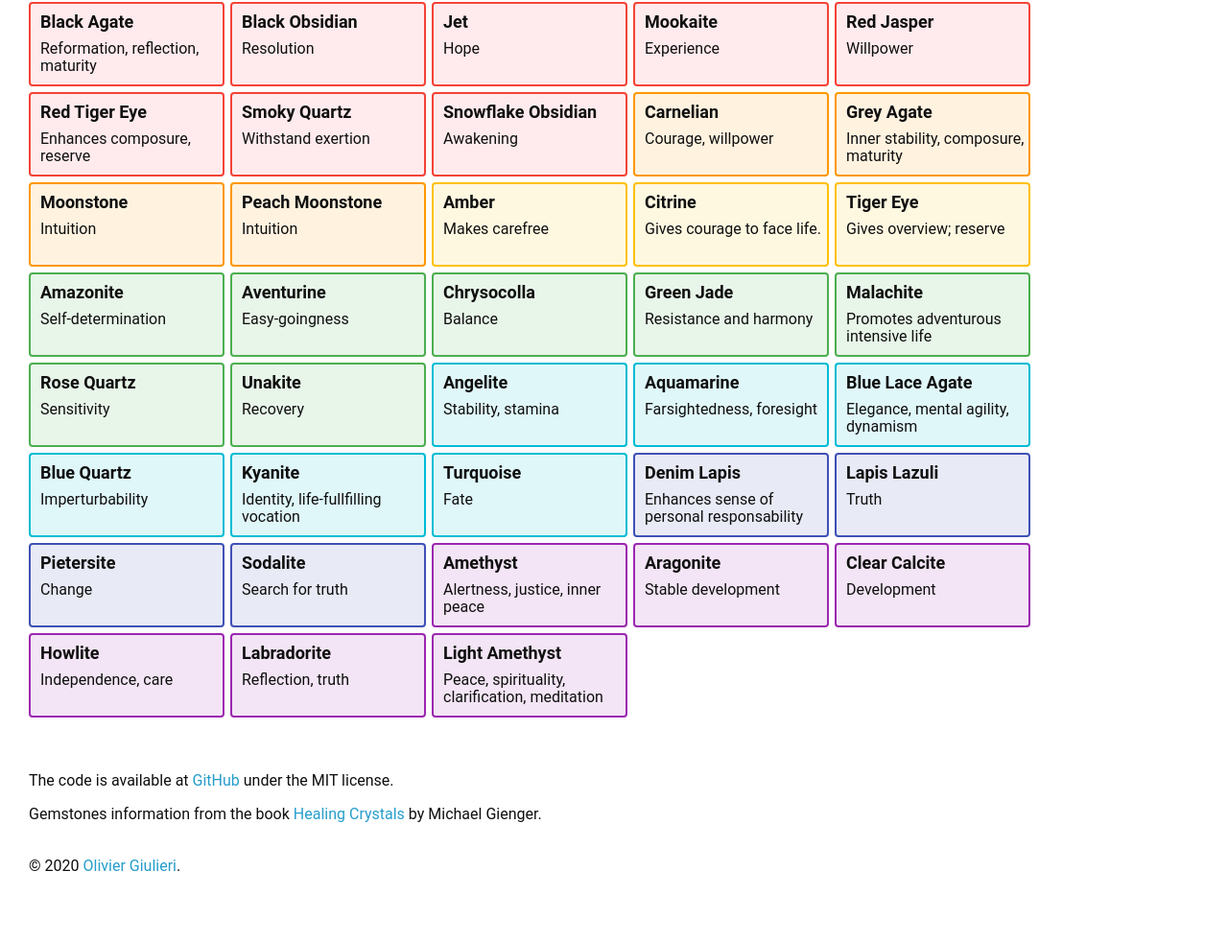
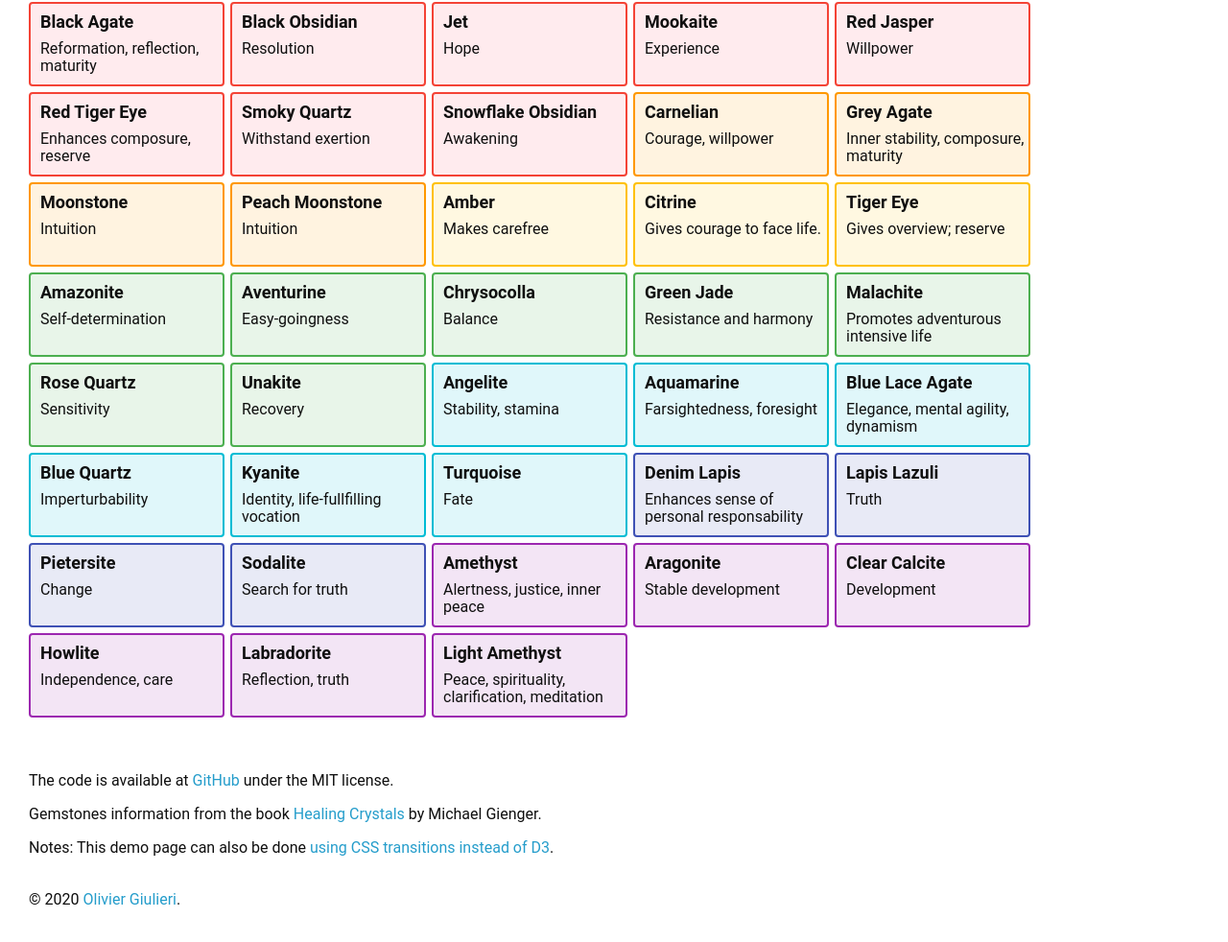
Before and after one commit to evoluteur/d3-table-cards, a website: page index.html in a window 1280 px wide. Shown: the part 86-1068 px from the top of the page at 96% size. Before the commit the page ends 1034 px from the top, so only its background shows below. Drawn offline with nearby package versions, Linux system fonts and the light colour scheme.

Commit message:
ReadMe: link to alternate page using CSS transitions instead of D3.

```diff
--- a/index.html
+++ b/index.html
@@ -11,7 +11,7 @@
 	<script src="js/data.js" charset="utf-8"></script>
 	<script src="js/d3-table-cards.js" charset="utf-8"></script>
     <meta name="description" content="D3-Table-Cards: Table/Cards views using D3.js for animated transformations and transitions.">
-    <meta name="keywords" content="d3 d3v6 table card cards view javascript animation transition gemstone chakra">
+    <meta name="keywords" content="d3 d3v6 table card cards view javascript animation transition transformation morphing gemstone chakra">
 </head>
 <body onresize="redraw()" onload="render()">
 	<h1>
@@ -41,6 +41,8 @@
 	<footer>
 		<p>The code is available at <a href="https://github.com/evoluteur/d3-table-cards">GitHub</a> under the MIT license.</p>
 		<p>Gemstones information from the book <a href="https://smile.amazon.com/dp/1844090671" target="crystals">Healing Crystals</a> by Michael Gienger.</p>
+		<p>Notes: This demo page can also be done <a href="https://evoluteur.github.io/isomorphic-table-cards/index.html">using CSS transitions instead of D3</a>.</p>
+
 		<p><br/>&#169; 2020 <a href="https://evoluteur.github.io/">Olivier Giulieri</a>.</p>
 	</footer>
 
--- a/package.json
+++ b/package.json
@@ -15,6 +15,7 @@
     "d3",
     "d3v6",
     "transition",
+    "transformation",
     "animation",
     "list",
     "table",
```
Also changed, not shown: README.md.
